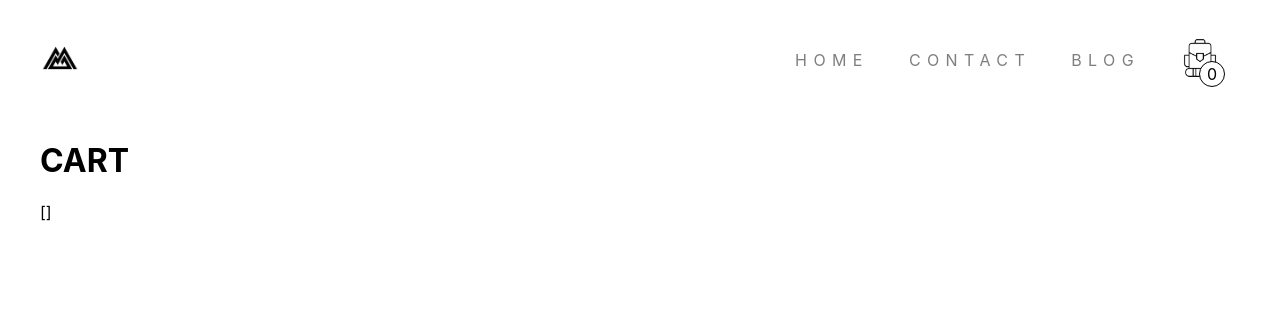
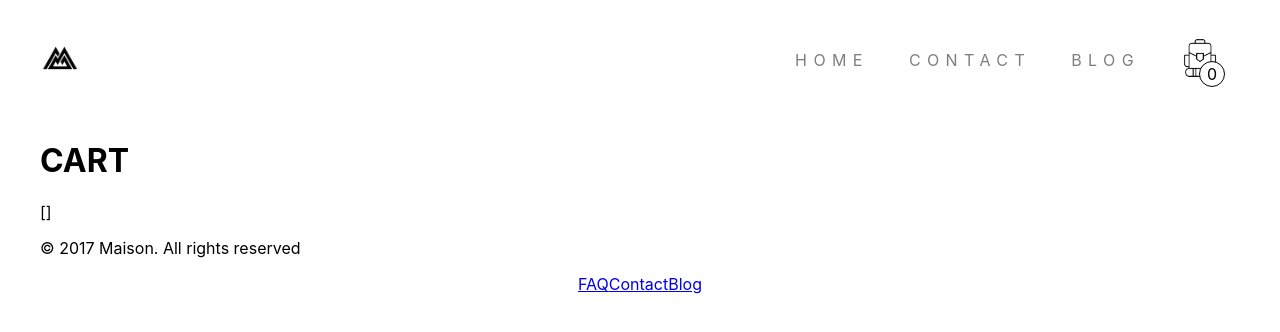
Before and after one commit to radoslawbiesek/onsight-frontend, a React (Create React App) app: page /cart in a window 1280 px wide. Shown: the top 332 px of the page. Built offline with nearby package versions, Linux system fonts and the light colour scheme.

Commit message:
Add Footer component

```diff
--- a/src/components/App.js
+++ b/src/components/App.js
@@ -5,6 +5,7 @@ import './App.css';
 import Navigation from './Nav';
 import Home from './Home';
 import Cart from './Cart';
+import Footer from './Footer';
 
 class App extends React.Component {
   render() {
@@ -17,6 +18,7 @@ class App extends React.Component {
           {/* <Route path='/contact' component={Contact} />
           <Route path='/blog' component={Blog} /> */}
           <Route path='/cart' component={Cart} />
+          <Footer />
         </div>
       </Router>
     );
--- /dev/null
+++ b/src/components/Footer.js
@@ -0,0 +1,23 @@
+import React from 'react';
+import { NavLink } from 'react-router-dom';
+
+function Footer() {
+    return (
+        <footer>
+            <p>© 2017 Maison. All rights reserved</p>
+            <ul className='menu'>
+                <li>
+                    <NavLink exact to={`/faq`}>FAQ</NavLink>
+                </li>
+                <li>
+                    <NavLink to={`/contact`}>Contact</NavLink>
+                </li>
+                <li>
+                    <NavLink to={`/blog`}>Blog</NavLink>
+                </li>
+            </ul>
+        </footer>
+    )
+}
+
+export default Footer;
```
